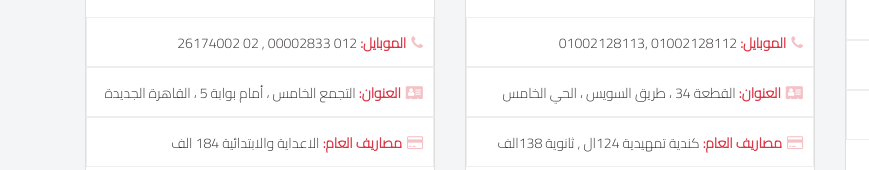
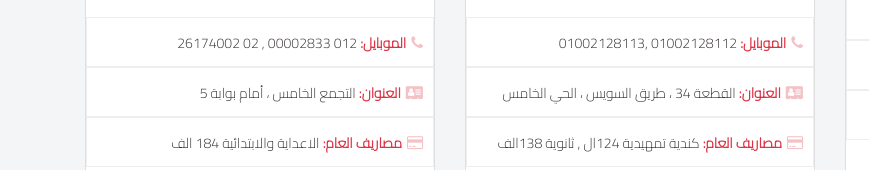
Before and after one commit to ayahMagdi/school, a plain HTML site: page index.html in a window 1280 px wide. Shown: the part 2224-2394 px from the top of the page, 0-869 px from the left. Drawn offline with Linux system fonts and the light colour scheme.

Commit message:
Add files via upload

```diff
--- a/index.html
+++ b/index.html
@@ -245,7 +245,7 @@
 						    	<p><i class="fa fa-phone"></i>الموبايل: <span>  012 00002833  , 02 26174002  </span></p>
 						    </li>
 						    <li>
-						    	<p><i class="fa fa-address-card"></i>العنوان:<span> التجمع الخامس ، أمام بوابة 5 ، القاهرة الجديدة </span></p>
+						    	<p><i class="fa fa-address-card"></i>العنوان:<span> التجمع الخامس ، أمام بوابة 5 </span></p>
 						    </li>
 						    <li>
 						    	<p><i class="fa fa-credit-card"></i>مصاريف العام:<span> الاعداية والابتدائية 184 الف</span></p>
```
